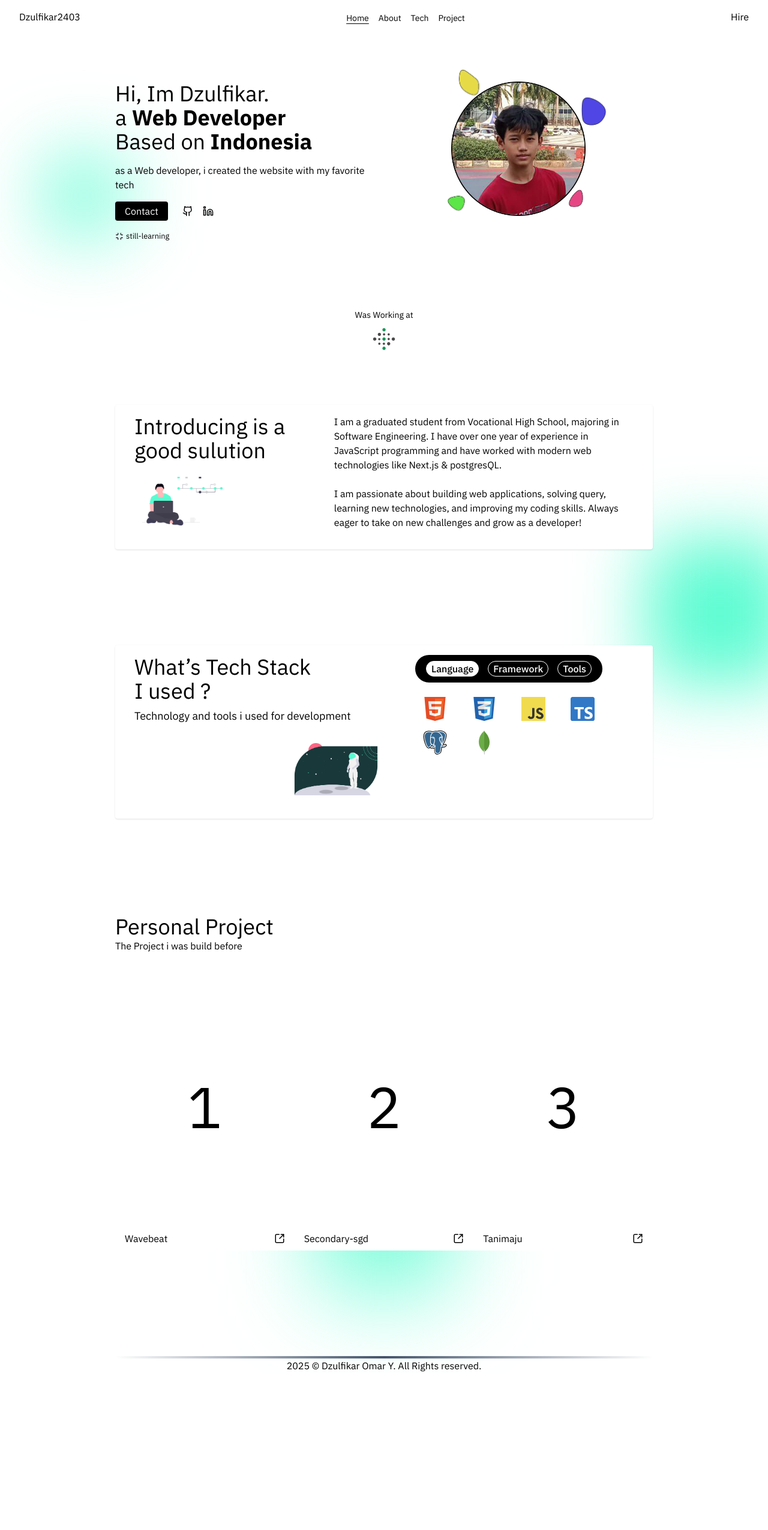
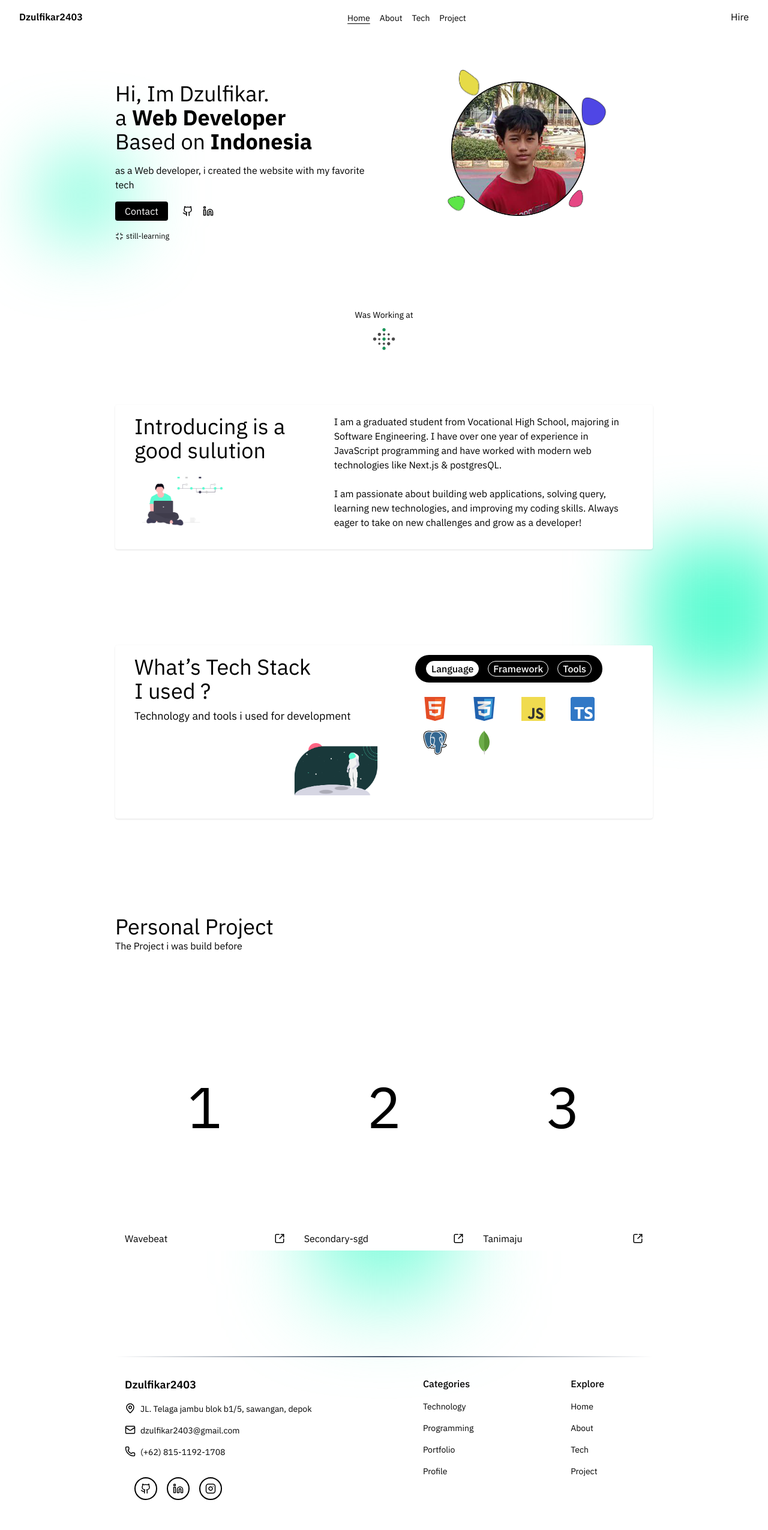
Before and after one commit to dzulfikar2403/personal-web, a React (Vite) app: page / in a window 1280 px wide. Shown: the top 2551 px of the page at 60% size. Before the commit the page ends 2289 px from the top, so only its background shows below. Built offline with nearby package versions, Linux system fonts and the light colour scheme.

Commit message:
feat: project section & footer

```diff
--- a/src/App.tsx
+++ b/src/App.tsx
@@ -1,18 +1,21 @@
 import {
   Github,
+  Instagram,
   Linkedin,
+  Mail,
+  MapPin,
   Minimize,
-  SquareArrowOutUpRight,
-  SquareArrowUpRight,
+  Phone
 } from "lucide-react";
 import { useEffect, useState } from "react";
 import AOS from "aos";
 import "aos/dist/aos.css";
 import clsx from "clsx";
 import { listProjects, listTech } from "./constant/data";
+import Navbar from "./components/Navbar";
+import CardProject from "./components/CardProject";
 
 function App() {
-  const [isActive, setIsActive] = useState("/");
   const [isTech, setIsTech] = useState("Language");
 
   useEffect(() => {
@@ -28,60 +31,8 @@ function App() {
 
   return (
     <div className="w-full font-ibm_plex_sans">
-      <nav
-        data-aos="fade-down"
-        className="px-8 py-4 flex justify-between items-end sticky top-0 left-0 right-0 z-50 bg-white/60 backdrop-blur-md"
-      >
-        <span>Dzulfikar2403</span>
-        <div className="flex gap-4 items-center text-sm">
-          <a
-            href={"#hero"}
-            className={
-              isActive === "/" || isActive === "#hero"
-                ? "underline underline-offset-4 transition-all"
-                : ""
-            }
-            onClick={() => setIsActive("#hero")}
-          >
-            Home
-          </a>
-          <a
-            href={"#about"}
-            className={
-              isActive === "#about"
-                ? "underline underline-offset-4 transition-all"
-                : ""
-            }
-            onClick={() => setIsActive("#about")}
-            >
-            About
-          </a>
-          <a
-            href={"#tech"}
-            className={
-              isActive === "#tech"
-              ? "underline underline-offset-4 transition-all"
-              : ""
-            }
-            onClick={() => setIsActive("#tech")}
-            >
-            Tech
-          </a>
-          <a
-            href={"#project"}
-            className={
-              isActive === "#project"
-                ? "underline underline-offset-4 transition-all"
-                : ""
-            }
-            onClick={() => setIsActive("#project")}
-          >
-            Project
-          </a>
-        </div>
-        <span>Hire</span>
-      </nav>
-      <section id="hero" className="relative pt-20">
+      <Navbar />
+      <section id="hero" className="relative pt-10 md:pt-20">
         <div className="absolute -z-1 top-1/2 left-2 md:left-20 -translate-y-1/2 size-10 md:size-30 bg-primary rounded-2xl blur-3xl"></div>
         <div
           data-aos="fade-right"
@@ -204,6 +155,7 @@ function App() {
               <div className="w-3/4 mx-auto flex justify-between px-4 overflow-x-auto gap-2 border-2 border-black bg-black rounded-full py-2">
                 {listTech.map((el) => (
                   <button
+                    key={el.title}
                     className={clsx("cursor-pointer", {
                       "bg-white border border-white px-2 text-black font-medium rounded-full":
                         isTech === el.title,
@@ -229,6 +181,7 @@ function App() {
                           key={el.name}
                           data-aos={"zoom-in"}
                           data-aos-delay={Number(`${i}00`)}
+                          data-aos-offset="100"
                           src={el.url}
                           alt={el.name}
                           title={el.name}
@@ -242,40 +195,66 @@ function App() {
           </section>
         </div>
       </section>
-      <section id="project" className="relative max-w-4xl mx-auto px-4 md:px-0 py-20">
+      <section
+        id="project"
+        className="relative max-w-4xl mx-auto px-4 md:px-0 py-20"
+      >
         <div className="absolute -z-1 top-2/3 left-1/2 -translate-x-1/2 size-10 md:size-52 bg-primary rounded-2xl blur-[80px]"></div>
         <h2 className="text-4xl">Personal Project</h2>
         <p>The Project i was build before </p>
         <div className="flex overflow-x-auto py-4">
-          {listProjects.map((el) => (
-            <div
-              key={el.id}
-              className={`group relative bg-white  min-h-[30rem] flex-1 cursor-pointer`}
-            >
-              <div
-                className="absolute inset-0 opacity-0 group-hover:opacity-100 transition-all duration-300"
-                style={{
-                  background: `url(${el.url})`,
-                  backgroundPosition: "top",
-                  backgroundSize: "cover",
-                }}
-              ></div>
-              <div className="relative w-full h-full group-hover:bg-gradient-to-b group-hover:from-transparent group-hover:to-black ">
-                <div className="transition-all duration-300 flex flex-col h-full justify-center items-center group-hover:text-white">
-                  <h3 className=" text-8xl">{el.id}</h3>
-                  <div className="absolute bottom-0 w-full px-4 py-2 flex justify-between items-center">
-                    <p>{el.name}</p>
-                    <SquareArrowOutUpRight size={18} />
-                  </div>
-                </div>
-              </div>
-            </div>
+          {listProjects.map((el:Project) => (
+            <CardProject key={el.id} project={el} />
           ))}
         </div>
       </section>
-      <footer className="max-w-4xl pt-20 mx-auto flex justify-center flex-col items-center">
-        <div className="w-full h-1 bg-gradient-to-r from-transparent via-slate-600 to-transparent" />
-        <p>2025 &copy; Dzulfikar Omar Y. All Rights reserved.</p>
+      <footer className="max-w-4xl py-20 mx-auto flex justify-center flex-col items-center">
+        <div className="w-full h-0.5 bg-gradient-to-r from-transparent via-slate-600 to-transparent" />
+        <div className="w-full flex flex-col py-8 px-8 md:px-4 md:flex-row md:justify-between md:items-start">
+          <div className="space-y-4">
+            <h3 className="font-semibold text-lg">Dzulfikar2403</h3>
+            <div className="flex gap-2 text-sm">
+              <MapPin size={18} />
+              <p>JL. Telaga jambu blok b1/5, sawangan, depok</p>
+            </div>
+            <div className="flex gap-2 text-sm">
+              <Mail size={18} />
+              <p>dzulfikar2403@gmail.com</p>
+            </div>
+            <div className="flex gap-2 text-sm">
+              <Phone size={18} />
+              <p>(+62) 815-1192-1708</p>
+            </div>
+            <div className="flex gap-4 px-4 py-4 ">
+              <a href="https://github.com/dzulfikar2403" target="_blank" className="border-2 rounded-full p-2 transition-all cursor-pointer hover:bg-black hover:text-white hover:border-black">
+                <Github size={18} />
+              </a>
+              <a href="https://www.linkedin.com/in/dzulfikar-omar-yasir-368138319/" target="_blank" className="border-2 rounded-full p-2 transition-all cursor-pointer hover:bg-black hover:text-white hover:border-black">
+                <Linkedin size={18} />
+              </a>
+              <a href="https://www.instagram.com/dzullfi.24/" target="_blank" className="border-2 rounded-full p-2 transition-all cursor-pointer hover:bg-black hover:text-white hover:border-black">
+                <Instagram size={18} />
+              </a>
+            </div>
+          </div>
+          <div className="flex gap-8 md:w-1/2 md:justify-around">
+            <div className="space-y-4">
+              <h4 className="font-medium">Categories</h4>
+              <p className="text-sm">Technology</p>
+              <p className="text-sm">Programming</p>
+              <p className="text-sm">Portfolio</p>
+              <p className="text-sm">Profile</p>
+            </div>
+            <div className="space-y-4">
+              <h4 className="font-medium">Explore</h4>
+              <p className="text-sm">Home</p>
+              <p className="text-sm">About</p>
+              <p className="text-sm">Tech</p>
+              <p className="text-sm">Project</p>
+            </div>
+          </div>
+        </div>
+        <small>2025 &copy; Dzulfikar Omar Y. All Rights reserved.</small>
       </footer>
     </div>
   );
--- /dev/null
+++ b/src/components/CardProject.tsx
@@ -0,0 +1,42 @@
+import { SquareArrowOutUpRight } from "lucide-react";
+
+const CardProject = ({project}: {project: Project}) => {
+  return (
+    <div
+      key={project.id}
+      className={`group relative bg-white  min-h-[30rem] flex-1 cursor-pointer`}
+    >
+      <div
+        className="absolute inset-0 opacity-0 group-hover:opacity-100 transition-all duration-300"
+        style={{
+          background: `url(${project.url})`,
+          backgroundPosition: "top",
+          backgroundSize: "cover",
+        }}
+      ></div>
+      <div className="relative w-full h-full group-hover:bg-gradient-to-b group-hover:from-transparent group-hover:to-black ">
+        <div className="transition-all duration-300 flex flex-col h-full justify-center items-center group-hover:text-white">
+          <h3 className=" text-8xl">{project.id}</h3>
+          <div className="absolute bottom-0 w-full px-4 py-2 ">
+            <div className="flex justify-between items-center">
+              <p>{project.name}</p>
+              <SquareArrowOutUpRight size={18} />
+            </div>
+            <div className="flex gap-3 ">
+              {project?.tech?.map((el) => (
+                <img
+                  key={el.name}
+                  src={el.url}
+                  alt={el.name}
+                  className="hidden group-hover:block w-4 h-4 group-hover:my-2"
+                />
+              ))}
+            </div>
+          </div>
+        </div>
+      </div>
+    </div>
+  );
+};
+
+export default CardProject;
--- a/src/components/Navbar.tsx
+++ b/src/components/Navbar.tsx
@@ -1,8 +1,63 @@
+import { useState } from "react";
 
 
 const Navbar = () => {
+  const [isActive, setIsActive] = useState  ("/");
+
   return (
-    <div>Navbar</div>
+    <nav
+        data-aos="fade-down"
+        className="px-8 py-4 flex justify-between items-end sticky top-0 left-0 right-0 z-50 bg-white/60 backdrop-blur-md"
+      >
+        <span className="font-semibold">Dzulfikar2403</span>
+        <div className="flex gap-4 items-center text-sm">
+          <a
+            href={"#hero"}
+            className={
+              isActive === "/" || isActive === "#hero"
+                ? "underline underline-offset-4 transition-all"
+                : ""
+            }
+            onClick={() => setIsActive("#hero")}
+          >
+            Home
+          </a>
+          <a
+            href={"#about"}
+            className={
+              isActive === "#about"
+                ? "underline underline-offset-4 transition-all"
+                : ""
+            }
+            onClick={() => setIsActive("#about")}
+          >
+            About
+          </a>
+          <a
+            href={"#tech"}
+            className={
+              isActive === "#tech"
+                ? "underline underline-offset-4 transition-all"
+                : ""
+            }
+            onClick={() => setIsActive("#tech")}
+          >
+            Tech
+          </a>
+          <a
+            href={"#project"}
+            className={
+              isActive === "#project"
+                ? "underline underline-offset-4 transition-all"
+                : ""
+            }
+            onClick={() => setIsActive("#project")}
+          >
+            Project
+          </a>
+        </div>
+        <span>Hire</span>
+      </nav>
   )
 }
 
--- a/src/constant/data.ts
+++ b/src/constant/data.ts
@@ -64,16 +64,67 @@ export const listProjects = [
     {
         id: 1,
         name: 'Wavebeat',
-        url: '/projects/wavebeat.jpg'
+        url: '/projects/wavebeat.jpg',
+        tech: [
+            {
+                name: 'NextJs',
+                url: '/tech/next_js.svg'
+            },
+            {
+                name: 'Typescript',
+                url: '/tech/typescript.svg'
+            },
+            {
+                name: 'tailwindcss',
+                url: '/tech/tailwindcss.svg'
+            }
+        ]
+
     },
     {
         id: 2,
         name: 'Secondary-sgd',
-        url: '/projects/secondary-sgd.png'
+        url: '/projects/secondary-sgd.png',
+                tech: [
+            {
+                name: 'React',
+                url: '/tech/react.svg'
+            },
+            {
+                name: 'Javascript',
+                url: '/tech/javascript.svg'
+            },
+            {
+                name: 'tailwindcss',
+                url: '/tech/tailwindcss.svg'
+            },
+            {
+                name: 'ExpressJs',
+                url: '/tech/mongodb.svg'
+            },
+            {
+                name: 'MongoDB',
+                url: '/tech/mongodb.svg'
+            }
+        ]
     },
     {
         id: 3,
         name: 'Tanimaju',
-        url: '/projects/tanimaju.png'
+        url: '/projects/tanimaju.png',
+        tech: [
+            {
+                name: 'HTML',
+                url: '/tech/html.svg'
+            },
+            {
+                name: 'CSS',
+                url: '/tech/css.svg'
+            },
+            {
+                name: 'Javascript',
+                url: '/tech/javascript.svg'
+            }
+        ]
     },
 ]
--- /dev/null
+++ b/src/types.d.ts
@@ -0,0 +1,9 @@
+type Project = {
+    id: number;
+    name: string;
+    url: string;
+    tech: {
+        name: string;
+        url: string;
+    }[];
+};
```
